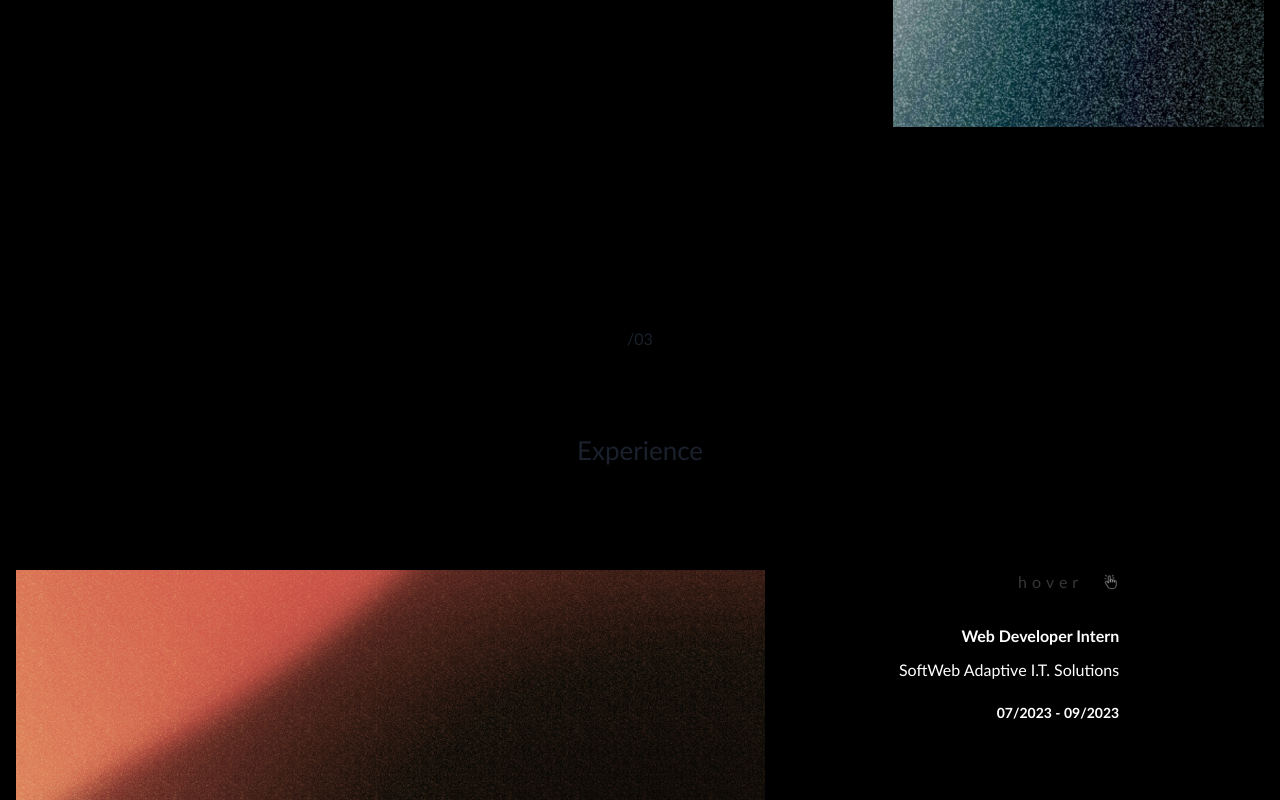
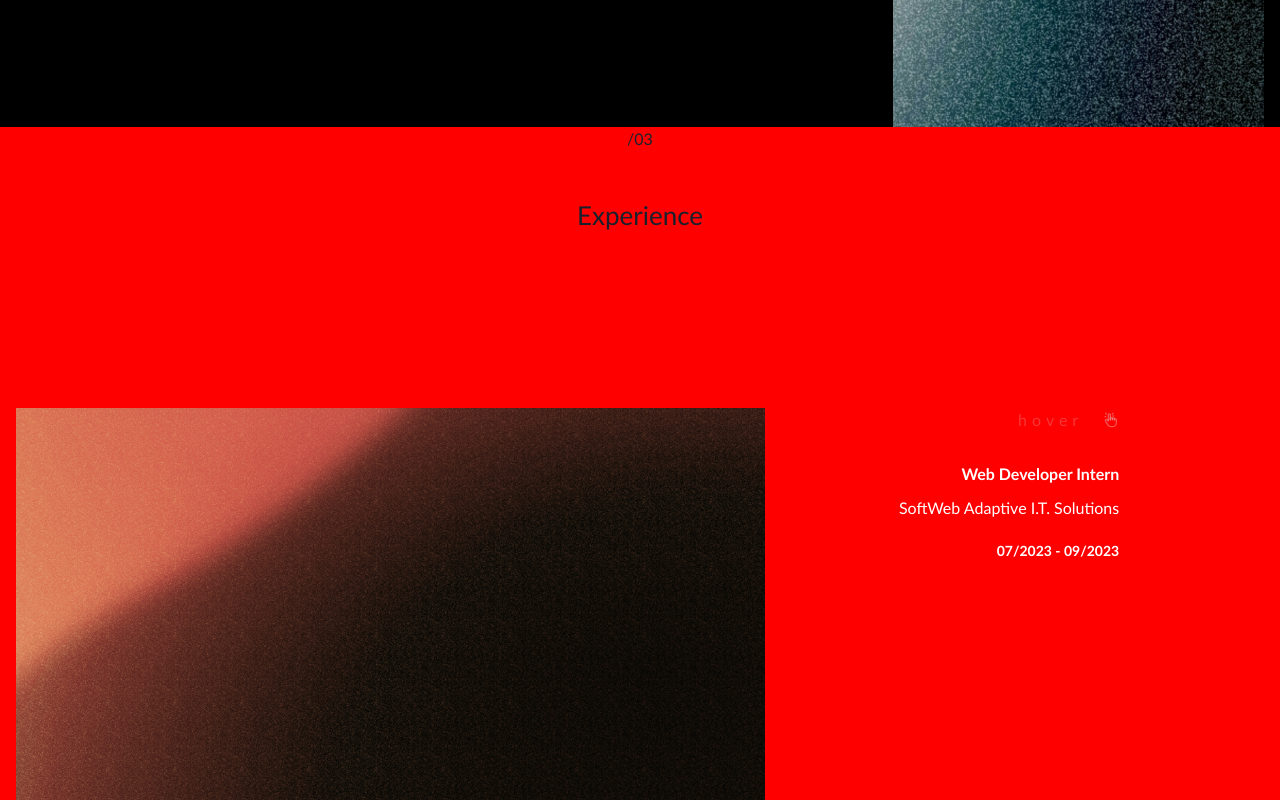
Before and after one commit to kostasmr/Codefolio, a React (Vite) app in the folder frontend/: page / in a window 1280 px wide. Shown: the part 2320-3120 px from the top of the page. Built offline with nearby package versions, Linux system fonts and the light colour scheme.

Commit message:
Update Experience.jsx

```diff
--- a/frontend/src/components/Experience.jsx
+++ b/frontend/src/components/Experience.jsx
@@ -1,22 +1,38 @@
 import gradientImg from '../assets/images/experience-image.png'
-import { Container, Text} from "@chakra-ui/react";
+import { Container, Text, Grid, GridItem, Flex} from "@chakra-ui/react";
 import JobCard from './JobCard';
 
 function Experience () {
     return (
         <>
-            <Container id='experience' maxW="100%" height="auto" bg={"black"} paddingTop={"200px"}>
-                <Text align={"center"}>/03</Text>
-                <Text align={"center"} marginTop={"80px"} fontSize={"26px"}>Experience</Text>
+            <Container id='experience' maxW="100%"  bg={"red"}>
+                <Grid templateRows="repeat(5, 1fr)" gap="1" h="full">
+                    <GridItem rowSpan={1} position="relative">
+                        <Flex justify="center">
+                            <Text>/03</Text>
+                        </Flex>
 
+                        <Flex h="full" justify="center" align="center" position="absolute" top="0" left="0" right="0" bottom="0">
+                            <Text fontSize="26px">Experience</Text>
+                        </Flex>
+                    </GridItem>
+                    <GridItem rowSpan={3}>
                         <JobCard
                             image={gradientImg}
                             title="Web Developer Intern"
                             company="SoftWeb Adaptive I.T. Solutions"
                             duration="07/2023 - 09/2023"
-                    responsibilities={["Built React components","Integrated REST APIs","Daily standups & code reviews"]}
+                            responsibilities={["Developed an admin web application with Angular, implementing features based on client requirements.",
+                                "Built and documented RESTful APIs using Node.js, Postman, and MongoDB for data handling and integration.",
+                                "Collaborated with mobile developers to ensure API compatibility and smooth cross-platform functionality.",
+                                "Worked on additional projects, including implementing bilingual support (English/Greek) for web applications."]}
                             tools={'Angular / Node.js / MongoDB / Postman'}
                         />
+                    </GridItem>
+                    <GridItem rowSpan={1} position="relative">
+
+                    </GridItem>
+                </Grid>
             </Container>
         </>
     )
```
Lines whose indentation alone changed are shown as unchanged.
